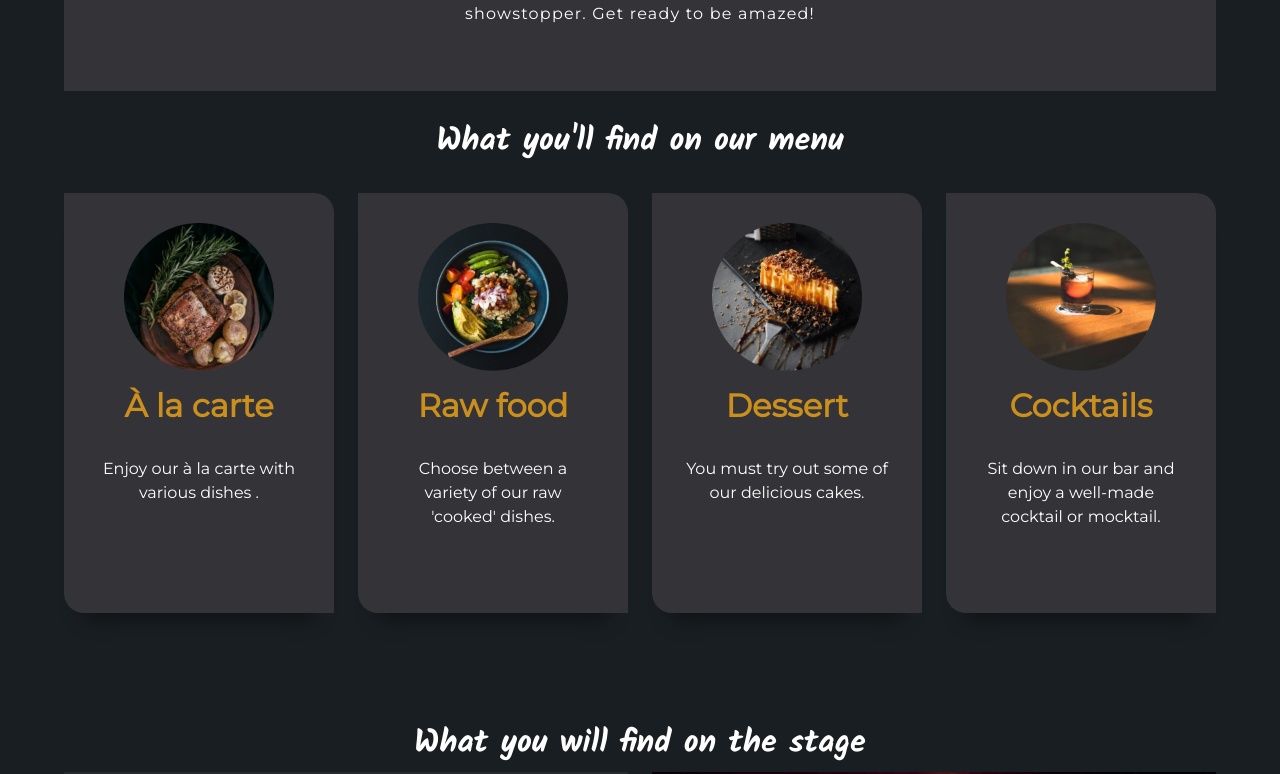
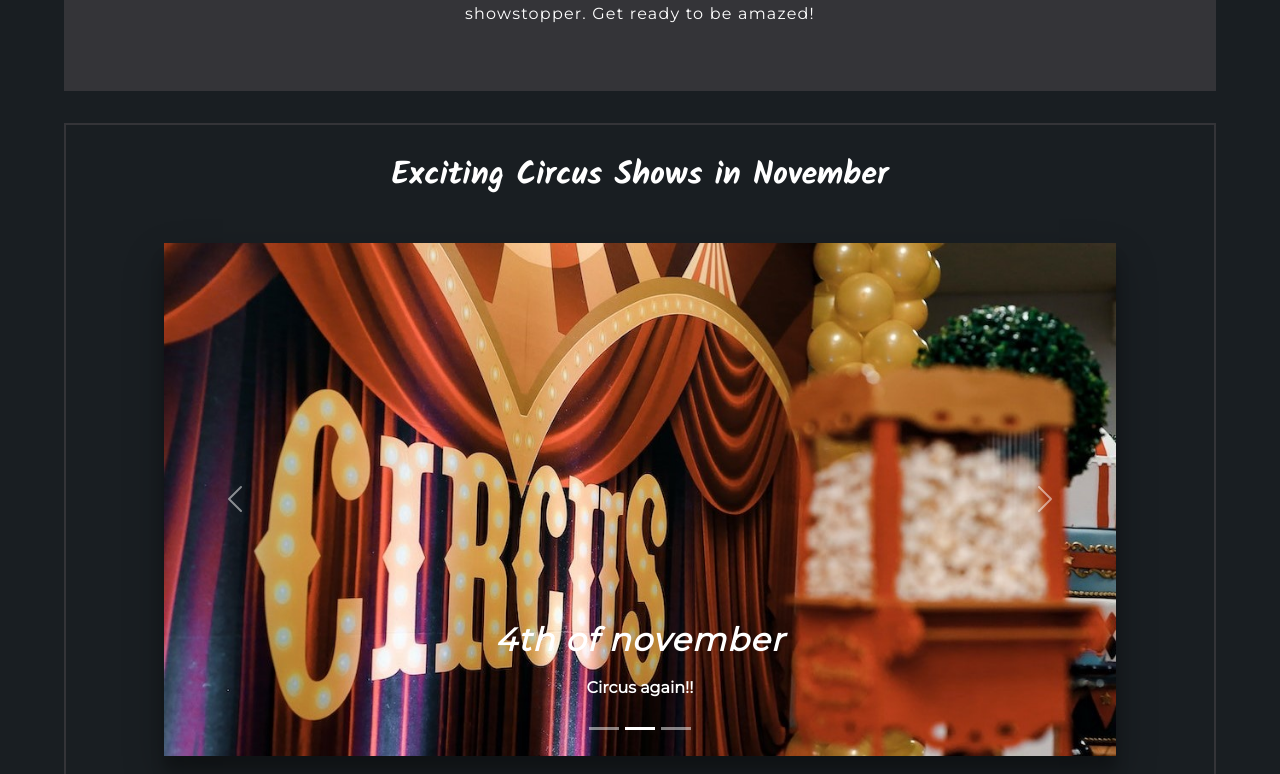
Before and after one commit to AlinaCGM/circus, a React (Create React App) app: page / in a window 1280 px wide. Shown: the part 845-1619 px from the top of the page. Built offline with nearby package versions, Linux system fonts and the light colour scheme.

Commit message:
minor changes

```diff
--- a/src/App.js
+++ b/src/App.js
@@ -6,8 +6,8 @@ import Restaurant from "./pages/restaurant/Restaurant";
 import BookingPage from "./pages/booking/BookingPage";
 import Footer from "./components/footer/Footer";
 import NavBarHome from "./components/navbar/NavBarHome";
-import ContactUs from "./components/contactUs/ContactUs";
 import AboutUs from "./components/aboutUs/AboutUs";
+import ContactPage from "./pages/contactus/ContactUs";
 
 function App() {
   return (
@@ -17,7 +17,7 @@ function App() {
         <Routes>
           <Route path="/" element={<Home />} />
           <Route path="/restaurant" element={<Restaurant />} />
-          <Route path="/contact" element={<ContactUs />} />
+          <Route path="/contact" element={<ContactPage />} />
           <Route path="/about" element={<AboutUs />} />
           <Route path="/book" element={<BookingPage />} />
         </Routes>
--- a/src/components/carousel/Carousel.js
+++ b/src/components/carousel/Carousel.js
@@ -7,7 +7,9 @@ import clown from "../../assets/face-paint-clown.jpg";
 
 function Carousel() {
   return (
-    <section className="container">
+    <div id="shows" className="container-carousel">
+      <section>
+        <h2>Exciting Circus Shows in November</h2>
         <div className="row my-5">
           <div className="col-sm-10 mx-auto">
             <CarouselTemplate className="carousel" fade controls>
@@ -57,6 +59,7 @@ function Carousel() {
           </div>
         </div>
       </section>
+    </div>
   );
 }
 
--- a/src/components/carousel/carousel.css
+++ b/src/components/carousel/carousel.css
@@ -1,8 +1,19 @@
+.container-carousel {
+  width: 90%;
+  margin: auto;
+  border: 2px solid #343438;
+  margin-block: 2rem;
+}
 .reset {
   background-color: rgba(255, 255, 255, 0);
   padding: 0;
 }
-
+.container-carousel h2 {
+  color: #fff;
+  font-family: "Kalam", cursive;
+  font-size: 2rem;
+  margin-block: 2rem;
+}
 .carousel {
   box-shadow: rgba(0, 0, 0, 0.3) 0px 19px 38px,
     rgba(0, 0, 0, 0.22) 0px 15px 12px;
--- a/src/components/contactUs/ContactUs.js
+++ b/src/components/contactUs/ContactUs.js
@@ -13,17 +13,16 @@ import {
 
 function ContactUs() {
   return (
-    <div>
+    <div className="pb-5">
       <Container>
         <header className="text-center pt-5">
           <h2>Contact Us</h2>
         </header>
         <Row style={{ backgroundColor: "#343438" }}>
-          <Col lg={6} xs={12} className="vertical-separator" >
-            <h3>Contact Form</h3>
+          <Col lg={6} xs={12} className="vertical-separator">
             <Form>
               <Form.Group className="mb-3" controlId="formBasicName">
-                <Form.Label style={{ color: 'white' }}>Name</Form.Label>
+                <Form.Label style={{ color: "white" }}>Name</Form.Label>
                 <Form.Control
                   type="text"
                   placeholder="Enter name"
@@ -31,7 +30,9 @@ function ContactUs() {
                 />
               </Form.Group>
               <Form.Group className="mb-3" controlId="formBasicEmail">
-                <Form.Label style={{ color: 'white' }}>Email address</Form.Label>
+                <Form.Label style={{ color: "white" }}>
+                  Email address
+                </Form.Label>
                 <Form.Control
                   type="email"
                   placeholder="Enter email"
@@ -39,7 +40,7 @@ function ContactUs() {
                 />
               </Form.Group>
               <Form.Group className="mb-3" controlId="formBasicSubject">
-                <Form.Label style={{ color: 'white' }}>Subject</Form.Label>
+                <Form.Label style={{ color: "white" }}>Subject</Form.Label>
                 <Form.Control
                   type="text"
                   placeholder="Subject"
@@ -57,25 +58,22 @@ function ContactUs() {
                 <Button variant="primary">Submit</Button>
               </ButtonGroup>
             </Form>
-            <div className="vertical-separator"/>
-
-
+            <div className="vertical-separator" />
           </Col>
 
-
-
-          <Col lg={5} xs={12} >
-            <div className="pt-5" >
+          <Col lg={5} xs={12}>
+            <div className="pt-5">
               <img
                 src={MapPlaceholder}
                 alt="Map Placeholder"
-                style={{ width: "100%", height: "300px", paddingTop:"22px"}}
+                style={{ width: "100%", height: "300px", paddingTop: "22px" }}
               />
             </div>
             <div>
               <p>
-                Address: 123 Centralgatan, Stockholm, Sweden <br/>
-                Email: contact@starfive.se<br/>
+                Address: 123 Centralgatan, Stockholm, Sweden <br />
+                Email: contact@starfive.se
+                <br />
                 Phone: +46 (123) 456-7890
               </p>
             </div>
--- a/src/components/contactUs/contactUs.css
+++ b/src/components/contactUs/contactUs.css
@@ -8,7 +8,6 @@ header h2 {
   font-size: 2rem;
   margin-bottom: 2rem;
   padding-top: 70px;
-
 }
 p {
   color: #fff;
--- a/src/components/navbar/NavBarHome.js
+++ b/src/components/navbar/NavBarHome.js
@@ -6,20 +6,6 @@ import "./navbar.css";
 function NavBarHome() {
   return (
     <div className="nav-container">
-      {/* <Navbar expand="lg">
-        <Navbar.Toggle aria-controls="basic-navbar-nav" />
-        <Navbar.Collapse id="basic-navbar-nav">
-          <Nav className="mr-auto flex-column all-links">
-            <Nav.Link className="shadow" href="#aboutus">
-              ABOUT US
-            </Nav.Link>
-            <Nav.Link href="#shows">SHOWS</Nav.Link>
-            <Nav.Link href="#menu">MENU</Nav.Link>
-            <Nav.Link href="#book">BOOK</Nav.Link>
-            <Nav.Link href="#contactus">CONTACT US</Nav.Link>
-          </Nav>
-        </Navbar.Collapse>
-      </Navbar> */}
       <Navbar
         collapseOnSelect
         expand="sm"
@@ -48,7 +34,7 @@ function NavBarHome() {
             <NavLink
               eventKey="3"
               as={Link}
-              to="/shows"
+              to="/home#carousel"
               style={{ color: "white" }}
             >
               Shows
--- a/src/pages/contactus/ContactUs.js
+++ b/src/pages/contactus/ContactUs.js
@@ -1,16 +1,13 @@
 import React from "react";
 import "bootstrap/dist/css/bootstrap.min.css";
 import ContactUs from "../../components/contactUs/ContactUs";
-import Footer from "../../components/footer/Footer";
 
-function ContactUs() {
+function ContactPage() {
   return (
-    <div >
-      <NavBarHome />
-      <ContactUs/>
-      <Footer />
+    <div>
+      <ContactUs />
     </div>
   );
 }
 
-export default ContactUs;
+export default ContactPage;
--- a/src/pages/home/Home.js
+++ b/src/pages/home/Home.js
@@ -11,9 +11,9 @@ function Home() {
     <div className="home-container">
       <Hero />
       <Welcome />
+      <Carousel />
       <RestaurantComp />
       <AboutUsHome />
-      <Carousel />
     </div>
   );
 }
```
Also changed, not shown: src/components/navbar/NavBarRestaurant.js (deleted, +0 -9 lines). Lines whose indentation alone changed are shown as unchanged.
